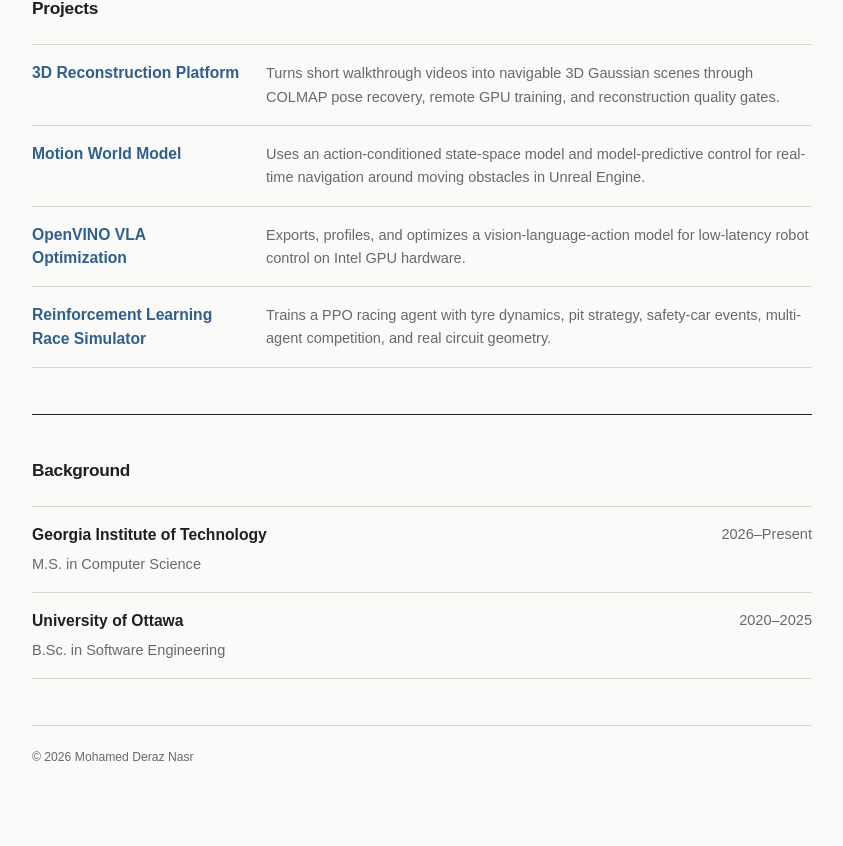
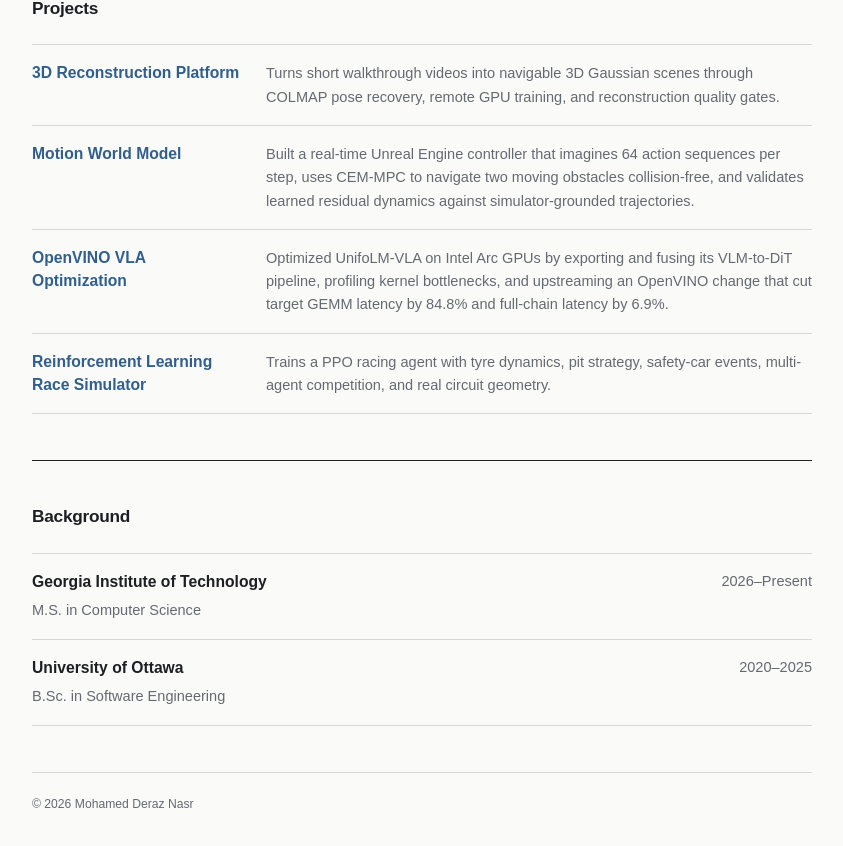
Before and after one commit to MDerazNasr/mderaznasr.github.io, a Next.js app: page / in a window 1280 px wide. Shown: the part 913-1759 px from the top of the page, without its empty margins (218-1061 px from the left). Before the commit the page ends 1720 px from the top, so only its background shows below. Built offline with nearby package versions, Linux system fonts and the light colour scheme.

Commit message:
Strengthen project summaries

```diff
--- a/app/page.tsx
+++ b/app/page.tsx
@@ -48,13 +48,13 @@ const projects = [
   {
     name: "Motion World Model",
     description:
-      "Uses an action-conditioned state-space model and model-predictive control for real-time navigation around moving obstacles in Unreal Engine.",
+      "Built a real-time Unreal Engine controller that imagines 64 action sequences per step, uses CEM-MPC to navigate two moving obstacles collision-free, and validates learned residual dynamics against simulator-grounded trajectories.",
     href: "https://github.com/MDerazNasr/Unreal-Engine-World-Model",
   },
   {
     name: "OpenVINO VLA Optimization",
     description:
-      "Exports, profiles, and optimizes a vision-language-action model for low-latency robot control on Intel GPU hardware.",
+      "Optimized UnifoLM-VLA on Intel Arc GPUs by exporting and fusing its VLM-to-DiT pipeline, profiling kernel bottlenecks, and upstreaming an OpenVINO change that cut target GEMM latency by 84.8% and full-chain latency by 6.9%.",
     href: "https://github.com/MDerazNasr/openVINO-project-21",
   },
   {
```
